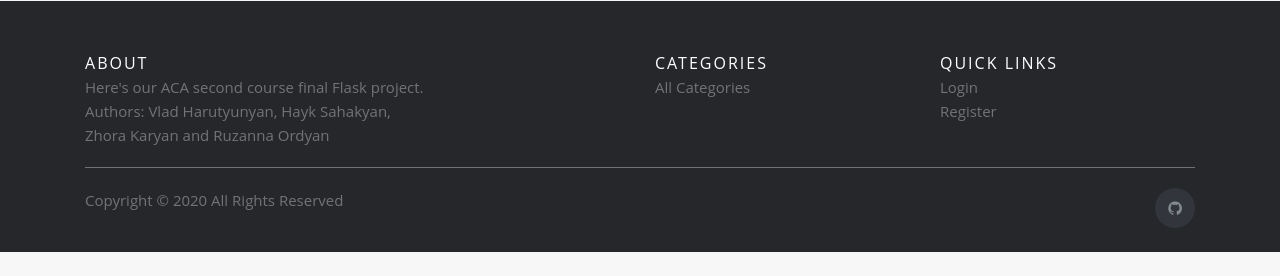
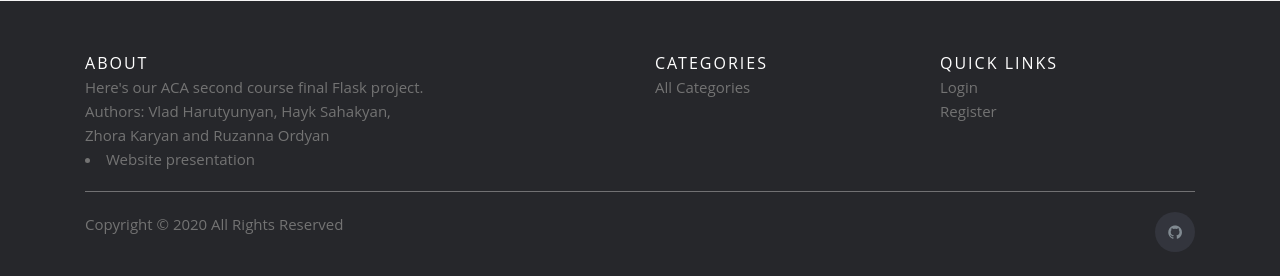
Before and after one commit to Vlad-Harutyunyan/YummyMeals, a Flask app: page / in a window 1280 px wide. Shown: the part 869-1145 px from the top of the page. Before the commit the page ends 1121 px from the top, so only its background shows below. Run offline with Flask 2, Linux system fonts and the light colour scheme; data comes from the database, SQL or seed files in the repository; some libraries are stand-ins or nearby versions.

Commit message:
Update footer.html

```diff
--- a/app/index/templates/footer.html
+++ b/app/index/templates/footer.html
@@ -9,6 +9,7 @@
             <h6>About</h6>
             <p class="text-justify">Here's our ACA second course final Flask project. <br/>
             Authors: Vlad Harutyunyan, Hayk Sahakyan, <br/> Zhora Karyan and Ruzanna Ordyan</p>
+            	<li><a href="{{ url_for('index.presentation') }}">Website presentation</a></li>
           </div>
 
           <div class="col-xs-6 col-md-3">
```
